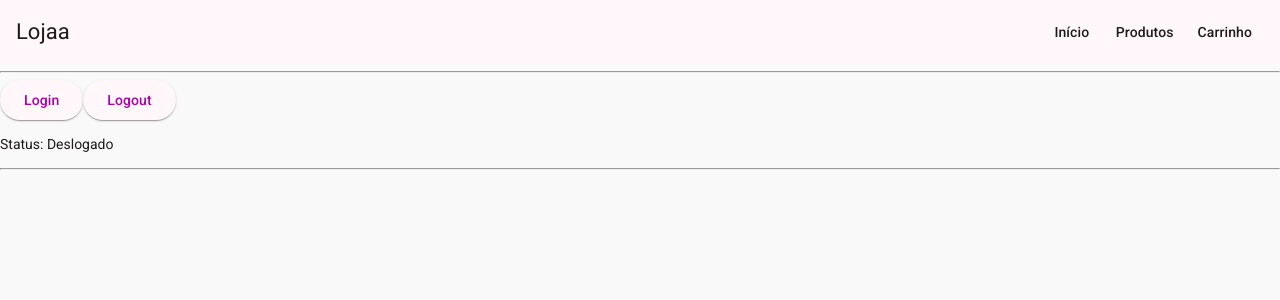
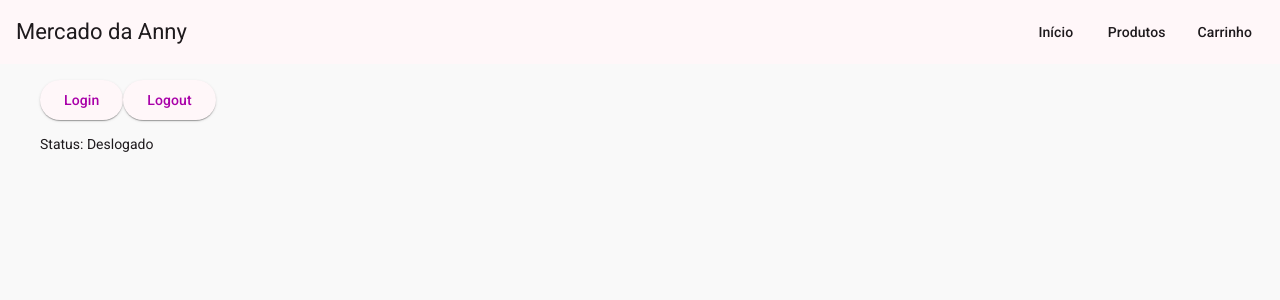
Before and after one commit to annyk191/e-commerce, an Angular app: page / in a window 1280 px wide. Shown: the top 300 px of the page. Built offline with nearby package versions, Linux system fonts and the light colour scheme.

Commit message:
refactor: src/app/app.html

```diff
--- a/src/app/app.html
+++ b/src/app/app.html
@@ -1,11 +1,15 @@
 <app-header></app-header>
-<hr>
+<main class="container-principal ">
+
+    <section class="bloco-controle ">
     <mat-card-actions>
 <button mat-raised-button collor="primary"(click)="login()">Login</button>
-<button mat-raised-button collor="primary"(click)="logout()">Logout</button>
+<button mat-raised-button collor="accent"(click)="logout()">Logout</button>
     </mat-card-actions>
     <mat-card-header>
 <p>    Status: {{usuarioLogado() ? 'Logado' : 'Deslogado'}}</p>
     </mat-card-header>
-<hr>
+</section>
+
 <router-outlet></router-outlet>
+</main>
--- a/src/app/app.ts
+++ b/src/app/app.ts
@@ -14,8 +14,8 @@ import { Header } from './shared/layout/header/header';
   styleUrl: './app.css'
 })
 export class App {
-  protected readonly title = signal('e-commerce-aluno');
-  nomeLoja = 'Mercado';
+  protected readonly title = signal('e-commerce');
+  nomeLoja = 'Mercado da Anny';
   usuarioLogado = usuarioLogado;
   login = login;
   logout = logout;
--- a/src/app/features/produtos/lista-produtos/lista-produtos.css
+++ b/src/app/features/produtos/lista-produtos/lista-produtos.css
@@ -0,0 +1,16 @@
+.grid-produtos{
+    display: grid;
+    grid-template-columns: 1fr;
+    gap: 16px;
+}
+@media(min-width:600px){
+    .grid-produtos{
+        grid-template-columns: repeat(2, 1fr);
+    }
+}
+
+@media(min-width:900px){
+    .grid-produtos{
+        grid-template-columns: repeat(3, 1fr);
+    }
+}
--- a/src/app/features/produtos/lista-produtos/lista-produtos.html
+++ b/src/app/features/produtos/lista-produtos/lista-produtos.html
@@ -9,7 +9,9 @@
     <button (click)="carregarProdutos()">tente novamente</button>
 }
 @if (!carregando() && !erro()) {
-@for (item of produtos(); track $index) {
+
+    <section class="grid-produtos">
+        @for (item of produtos(); track $index) {
 <app-produto
 [nome]="item.nome"
 [preco]="item.preco"
@@ -19,6 +21,8 @@
 </app-produto>
 
 }
+ </section>
+
 }
 
 <hr>
--- a/src/app/features/produtos/produto/produto.css
+++ b/src/app/features/produtos/produto/produto.css
@@ -1,3 +1,11 @@
 .produto-card{
     margin: 10px;
+    height: 100%;
 }
+
+mat-card {
+    display: flex;
+    flex-direction: column;
+    justify-content: space-between;
+    height: 100%;
+}
--- a/src/app/shared/layout/header/header.css
+++ b/src/app/shared/layout/header/header.css
@@ -1,9 +1,12 @@
 mat-toolbar {
-position: sticky;
-top:0;
-z-index: 1000;
+display: flex;
+flex-wrap: wrap;
 }
 
 .flex-spacer {
 flex: 1 1 auto;
 }
+
+button {
+    margin-left: 8px;
+}
--- a/src/app/shared/layout/header/header.ts
+++ b/src/app/shared/layout/header/header.ts
@@ -10,5 +10,5 @@ import { RouterLink } from '@angular/router';
   styleUrl: './header.css',
 })
 export class Header {
-  nomeLoja = 'Lojaa'
+  nomeLoja = 'Mercado da Anny'
 }
--- a/src/styles.css
+++ b/src/styles.css
@@ -1,3 +1,8 @@
 body{
     background-color: #f9f9f9;
+    margin: 0;
+    font-family: roboto, sans-serif;
 }
+h2{
+    margin-top: 16px;
+}
```
